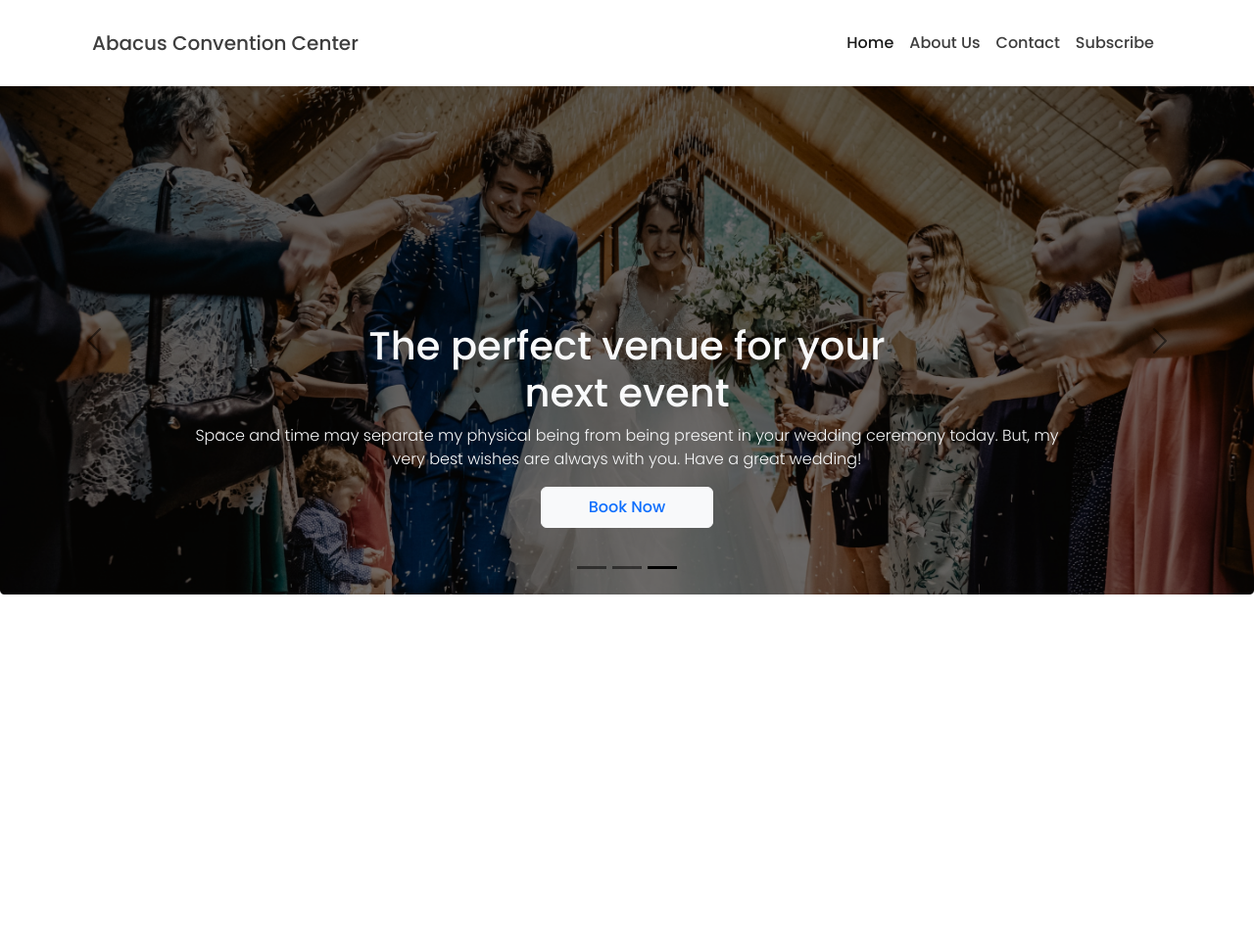
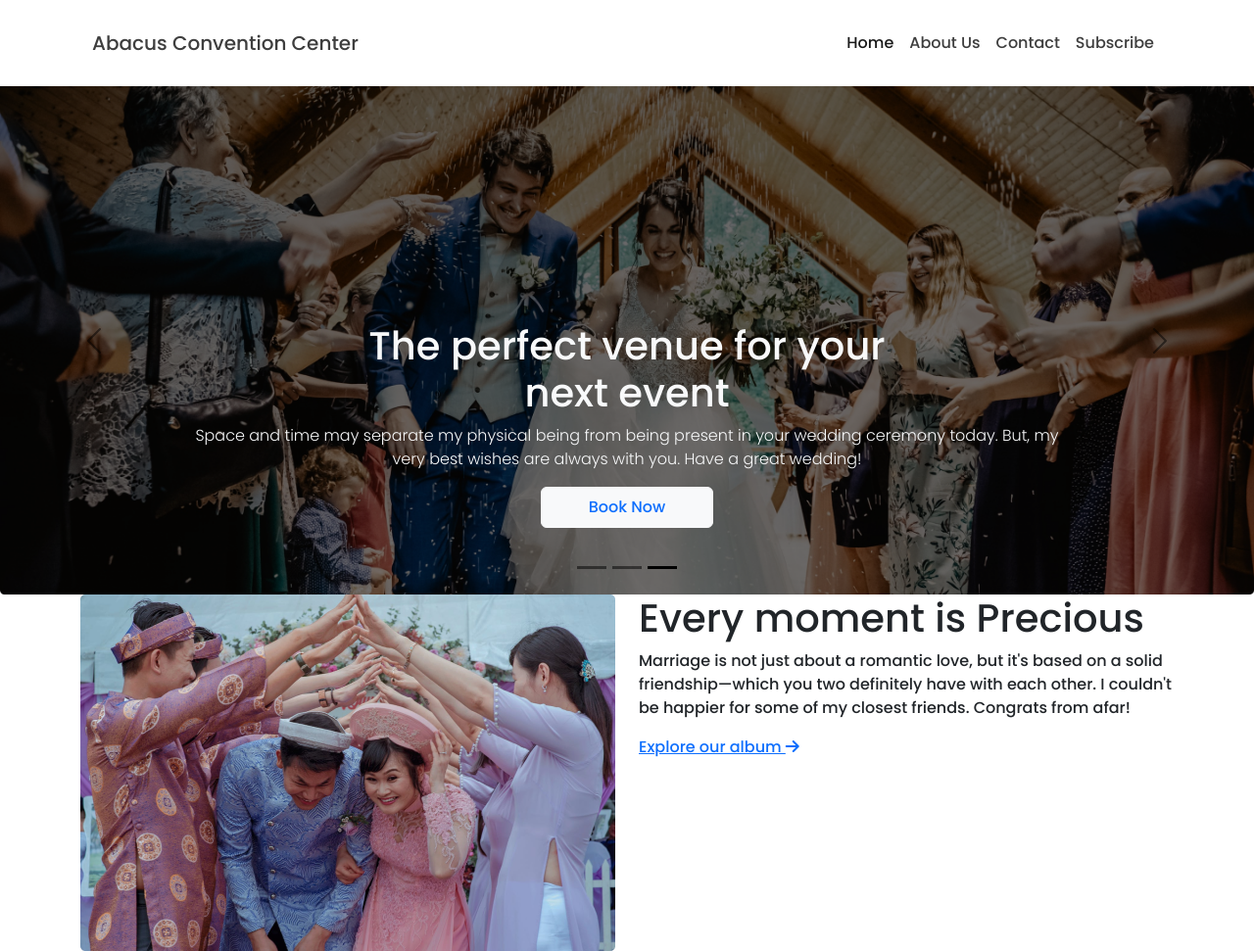
Before and after one commit to shohancs/convention-center, a plain HTML site: page index.html in a window 1280 px wide. Shown: the whole page at 98% size. Before the commit the page ends 800 px from the top, so only its background shows below. Drawn offline with nearby package versions, Linux system fonts and the light colour scheme.

Commit message:
Marrage part is constracting

```diff
--- a/index.html
+++ b/index.html
@@ -5,6 +5,9 @@
     <meta name="viewport" content="width=device-width, initial-scale=1">
     <title>Convention-Center</title>
     <link href="https://cdn.jsdelivr.net/npm/bootstrap@5.2.0/dist/css/bootstrap.min.css" rel="stylesheet" integrity="sha384-gH2yIJqKdNHPEq0n4Mqa/HGKIhSkIHeL5AyhkYV8i59U5AR6csBvApHHNl/vI1Bx" crossorigin="anonymous">
+
+    <!-- Font-Awesome Kit -->
+    <script src="https://kit.fontawesome.com/0c66e46c25.js" crossorigin="anonymous"></script>
 
     <!-- style.css link here -->
     <link rel="stylesheet" href="css/style.css">
@@ -87,6 +90,21 @@
         </section>
         <!-- Slider Part end -->
 
+        <!-- Weeding-part start -->
+        <section class="container">
+            <div class="row">
+                <div class="col-6">
+                    <img src="images/images/wedding.png" alt="">
+                </div>
+                <div class="col-6">
+                    <h1>Every moment is Precious</h1>
+                    <p>Marriage is not just about a romantic love, but it's based on a solid friendship—which you two definitely have with each other. I couldn't be happier for some of my closest friends. Congrats from afar!</p>
+                    <a href="">Explore our album <i class="fa-solid fa-arrow-right"></i></a>
+                </div>
+            </div>
+        </section>
+        <!-- Weeding-part end -->
+
 
     </group>
 
```
